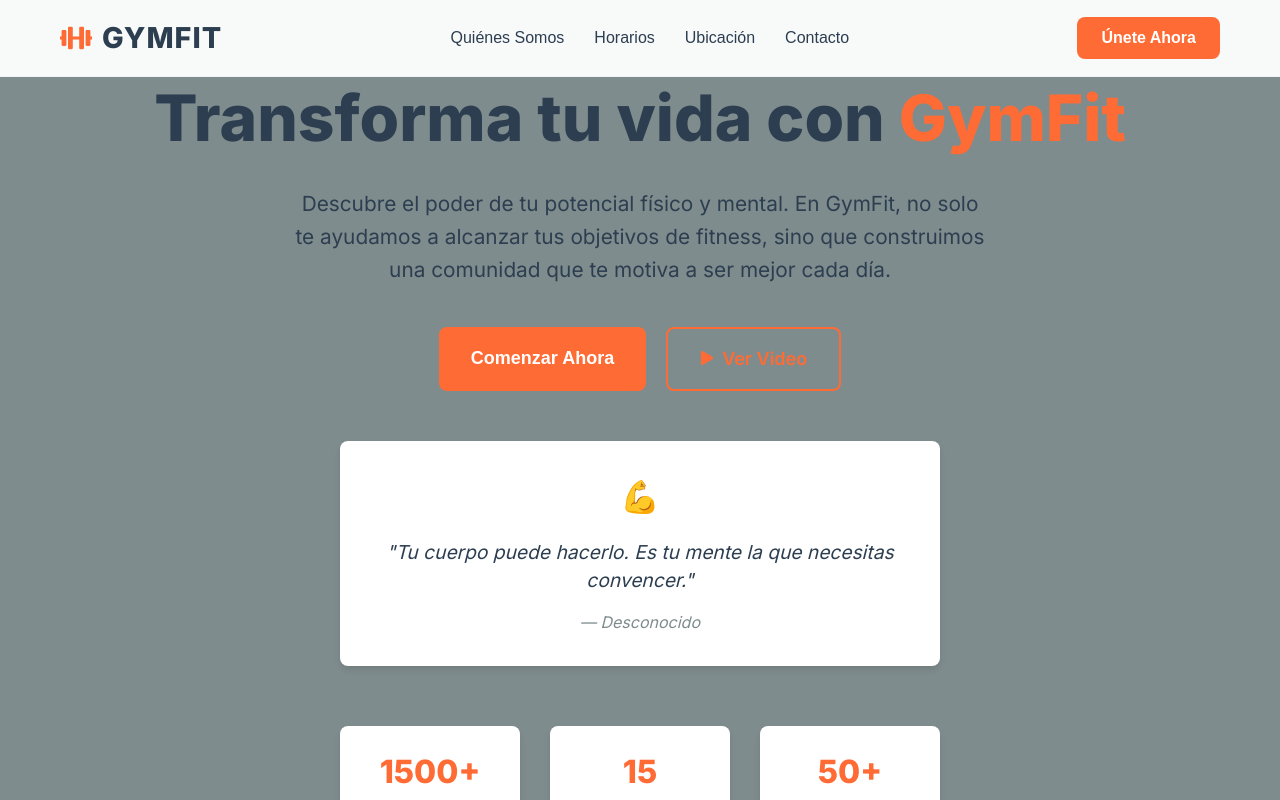
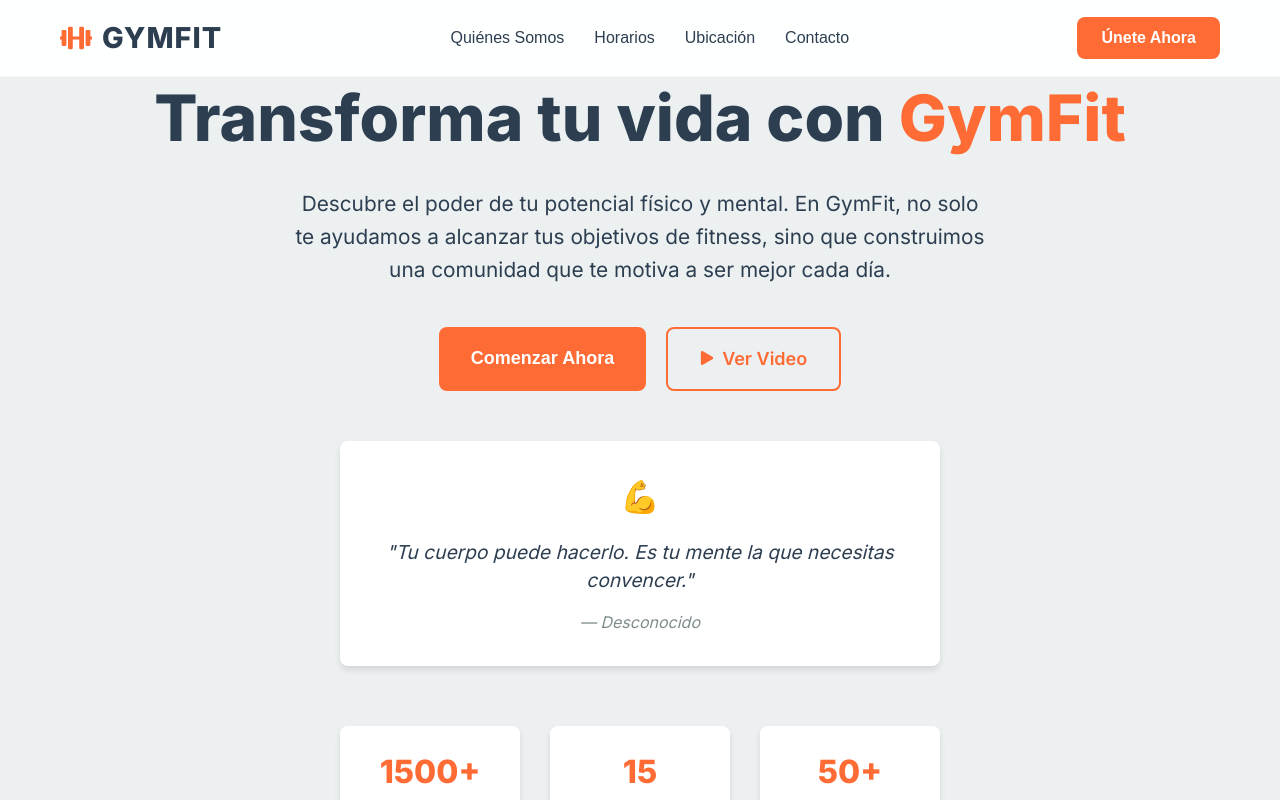
Before and after one commit to Piroenzo/Gim, a React (Create React App) app in the folder frontend/: page / in a window 1280 px wide. Shown: the top 800 px of the page. Built offline with nearby package versions, Linux system fonts and the light colour scheme; no server answers; the HTML template or start-up script is replaced by a standard one.

Commit message:
Descripción de los cambios realizados

```diff
--- a/frontend/src/components/Hero.css
+++ b/frontend/src/components/Hero.css
@@ -8,7 +8,7 @@
   color: var(--text-color);
   overflow: hidden;
   padding-top: 80px;
-  background-color:   #7F8C8D;
+  background-color:   #ECF0F1;
 }
 
 .hero-background {
```
